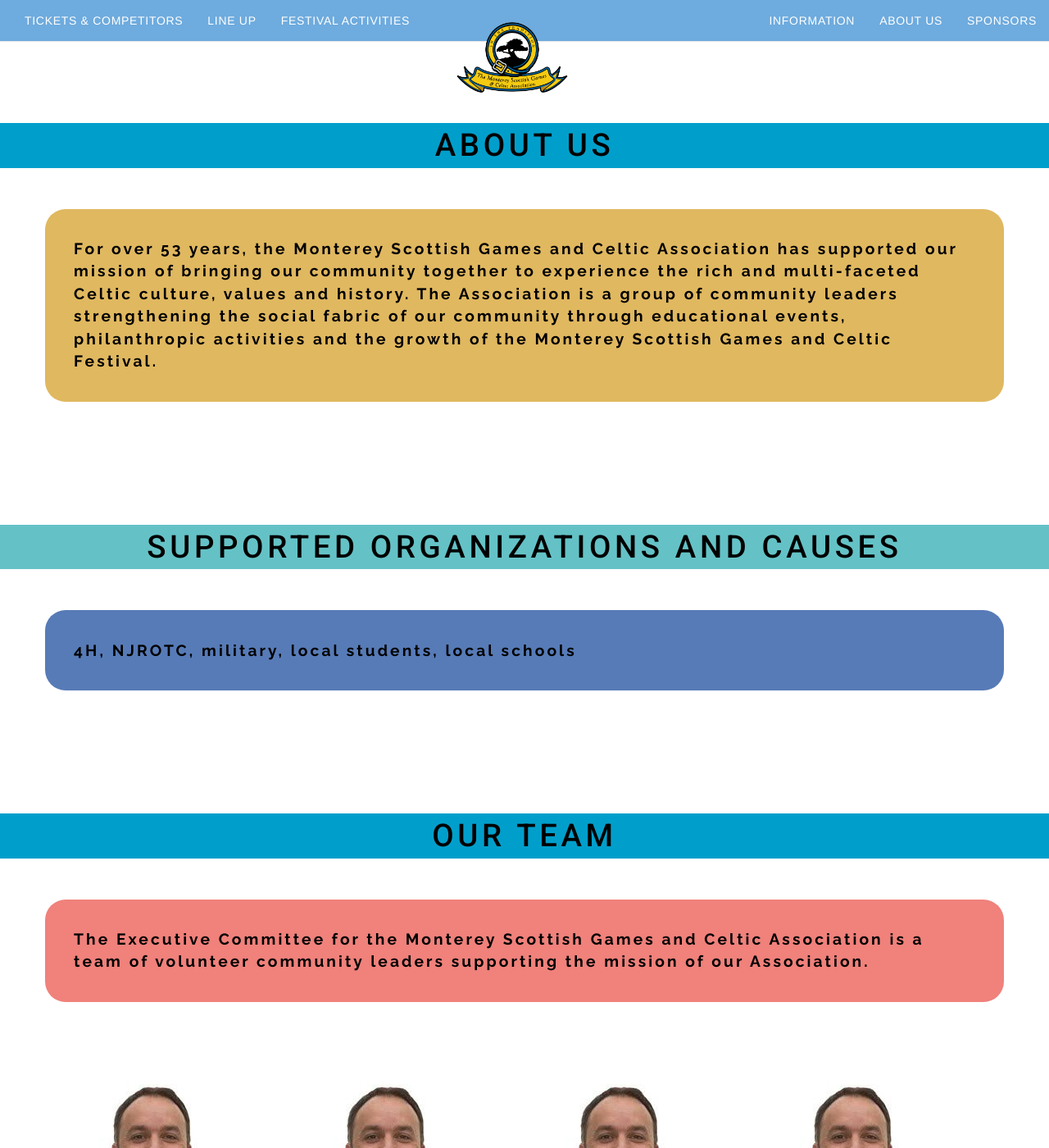
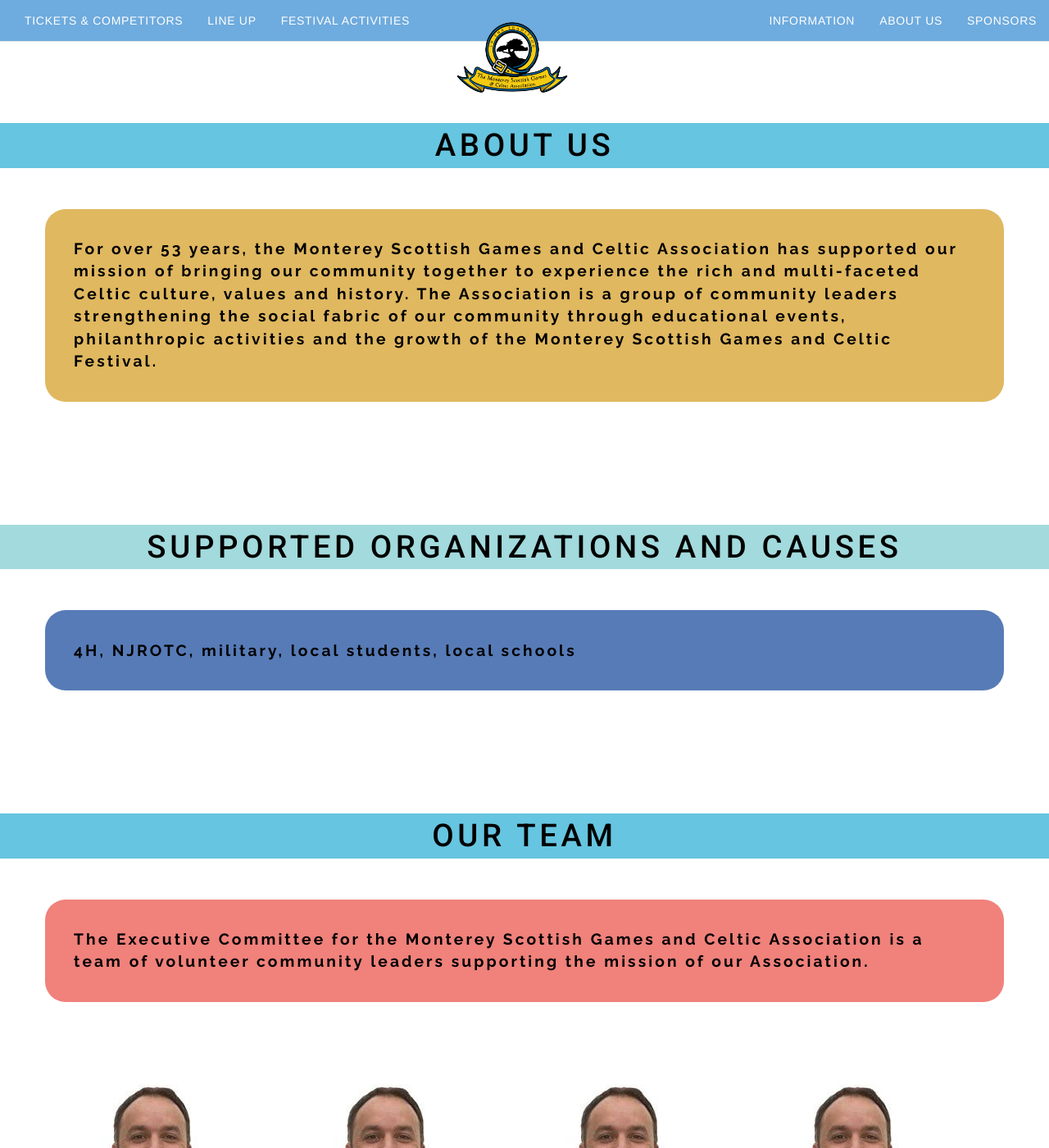
Before and after one commit to MontereyCelticFest/MontereyCelticFest.github.io, a Jekyll site: the page about_us.html, which Jekyll copies as it is, in a window 1280 px wide and 1400 px high. Shown: the whole window at 82% size. Built offline with Jekyll 4.4.1, drawn with Linux system fonts in a browser that asks for light colours; nearby versions of some CDN libraries.

```diff
--- a/css/about_us.css
+++ b/css/about_us.css
@@ -18,13 +18,13 @@
     background: rgb(224,184,96);
 }
 .color4 {
-    background: rgb(0,159,203);
+    background: rgb(0,159,203, 0.6);
 }
 .color5 {
     background: rgb(243,133,165);
 }
 .color6 {
-    background: rgb(100,194,198);
+    background: rgb(100,194,198, 0.6);
 }
 /* description text for imgs */
 .about_text {
--- a/css/landing_page.css
+++ b/css/landing_page.css
@@ -32,6 +32,8 @@
 	letter-spacing: 0.22em;
 	color: white;
 	white-space: nowrap;
+/*	background: lightblue;
+	width: 92%;*/
 }
 /* bottom text */
 .bottom_text {
@@ -56,6 +58,7 @@
 .zoom {
   transition: transform .4s; /* Animation */
   margin: 0 auto;
+  display: inline-block;
 }
 .zoom:hover {
   transform: scale(1.03);
--- a/festival_activities.html
+++ b/festival_activities.html
@@ -35,10 +35,10 @@
 	</script>
 	<!--end of Navigation bar-->
 
-	<div class="centered1" style="font-size:4.5vw;">Activities</div>
+<!-- 	<div class="centered1" style="font-size:4.5vw;">Activities</div> -->
 	<!-- home page grid system -->
 	<a name="live_music"></a>
-	<div class="container">
+	<div class="top-buffer container">
 		<div class="row top-buffer">
 			<div class="container color2">
 				<div class="col-sm-4 no_padding">
```
Also changed, not shown: css/festival_activities.css (+7 -3 lines), images/stripes-light.png (added), 1 other file.
